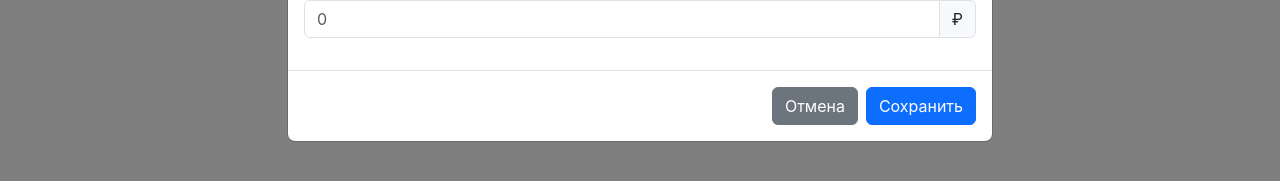
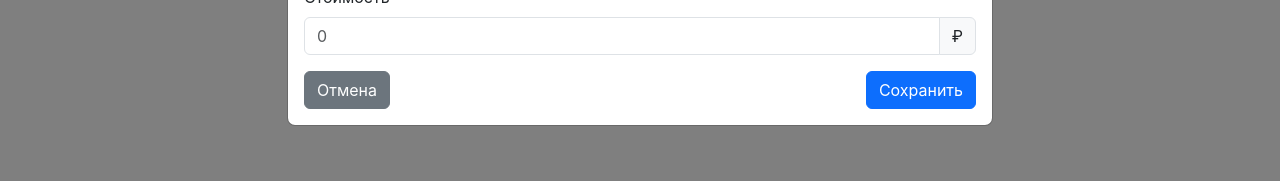
Before and after one commit to djhsgfjk/sellers-personal-account, a React (Create React App) app in the folder frontend/: page / in a window 1280 px wide. Both pictures are taken after a click on the button "Новое объявление". Shown: the part 565-746 px from the top of the page. Built offline with nearby package versions, Linux system fonts and the light colour scheme; no server answers.

Commit message:
feat: able to add new ad

```diff
--- a/frontend/src/components/AdEditor.tsx
+++ b/frontend/src/components/AdEditor.tsx
@@ -1,29 +1,53 @@
 import React from 'react';
+import { useState } from 'react';
 import Form from 'react-bootstrap/Form';
 import InputGroup from 'react-bootstrap/InputGroup';
+import { Button, Modal } from 'react-bootstrap';
 import { Ad } from '../types';
 
-function AdEditor({ ad } : { ad?: Ad }) {
+function AdEditor({ ad, handleSave, handleClose } : { ad?: Ad, handleSave: (ad: Ad) => void, handleClose: () => void }) {
+    const [imageUrl, setImageUrl] = useState(ad?.imageUrl);
+    const [name, setName] = useState(ad?.name);
+    const [description, setDescription] = useState(ad?.description);
+    const [price, setPrice] = useState(ad?.price);
+
     // Картинка (текстовое поле для ввода URL);
     // Название (текстовое поле);
     // Описание (текстовое поле)
     // Стоимость (числовое поле);
 
     return (
+        <>
             <Form className="ad-editor">
                 <Form.Group className="mb-3 ad-editor__value" controlId="formBasicEmail">
                     <Form.Label>Фото</Form.Label>
-                <Form.Control type="text" placeholder="Введите URL фото товара..." value={ad?.imageUrl} />
+                    <Form.Control
+                        type="text"
+                        placeholder="Введите URL фото товара..."
+                        defaultValue={imageUrl}
+                        onChange={(event) => {setImageUrl(event.target.value)}}
+                    />
                 </Form.Group>
 
                 <Form.Group className="mb-3 ad-editor__value" controlId="formBasicEmail">
                     <Form.Label>Название</Form.Label>
-                <Form.Control type="text" placeholder="Введите название товара..." value={ad?.name} />
+                    <Form.Control
+                        type="text"
+                        placeholder="Введите название товара..."
+                        defaultValue={name}
+                        onChange={(event) => {setName(event.target.value)}}
+                    />
                 </Form.Group>
 
                 <Form.Group className="mb-3 ad-editor__value" controlId="formBasicEmail">
                     <Form.Label>Описание</Form.Label>
-                <Form.Control as="textarea" rows={5} placeholder="Введите описание..." value={ad?.description} />
+                    <Form.Control
+                        as="textarea"
+                        rows={5}
+                        placeholder="Введите описание..."
+                        defaultValue={description}
+                        onChange={(event) => {setDescription(event.target.value)}}
+                    />
                 </Form.Group>
 
                 <Form.Group className="mb-3 ad-editor__value" controlId="formBasicEmail">
@@ -31,13 +55,23 @@ function AdEditor({ ad } : { ad?: Ad }) {
                     <InputGroup className="mb-3">
                         <Form.Control
                             placeholder="0"
-                        value={ad?.price}
+                            defaultValue={price}
+                            onChange={(event) => {setPrice(parseInt(event.target.value))}}
                         />
                         <InputGroup.Text>₽</InputGroup.Text>
                     </InputGroup>
                 </Form.Group>
+                <div className='ad-editor__buttons'>
+                <Button variant="secondary" onClick={handleClose}>Отмена</Button>
+                <Button variant="primary" onClick={() => {
+                        if (handleSave) {
+                            handleSave({imageUrl, name, description, price} as Ad);
+                        }}
+                    }
+                >Сохранить</Button>
+            </div>
             </Form>
-    );
+    </>);
 }
 
 export default AdEditor;
--- a/frontend/src/components/Ads.tsx
+++ b/frontend/src/components/Ads.tsx
@@ -1,5 +1,5 @@
 import React from 'react';
-import { useState, useRef, useEffect } from 'react';
+import { useState, useEffect } from 'react';
 import ModalWindow from './ModalWindow';
 import AdEditor from './AdEditor';
 import AdCard from './AdCard';
@@ -12,6 +12,33 @@ function Ads() {
 
   const handleClose = () => setShow(false);
   const handleShow = () => setShow(true);
+  const handleSave = (ad: Ad) => {
+    const url = 'http://localhost:3000/advertisements';
+
+    const request = new Request(url, {
+        method: "POST",
+        headers: {
+          'Content-Type': 'application/json;charset=utf-8'
+        },
+        body: JSON.stringify(ad),
+    });
+
+    fetch(request)
+    .then((response: any) => {
+      if (response.ok) {
+        setShow(false);
+        response.json()
+        .then((newAd: Ad) => {
+          setAds([...ads, newAd as Ad]);
+        });
+      } else {
+        return new Error;
+      }
+    })
+    .catch(() => {
+      alert('При сохранении возникала ошибка , попробуйте ещё раз');
+    })
+  }
 
   useEffect(() => {
     const url = 'http://localhost:3000/advertisements';
@@ -21,12 +48,12 @@ function Ads() {
     });
 
     fetch(request)
-    .then((response) => {
+    .then((response: any) => {
       if (response.ok) {
         return response.json();
       }
     })
-    .then((result) => {
+    .then((result: any) => {
       setAds(result as Array<Ad>);
     })
   }, []);
@@ -44,9 +71,8 @@ function Ads() {
             title='Добавить объявление'
             show={show}
             handleClose={handleClose}
-            showButtons={true}
         >
-            <AdEditor />
+            <AdEditor handleClose={handleClose} handleSave={handleSave} />
         </ModalWindow>
     </div>
   );
--- a/frontend/src/components/ModalWindow.tsx
+++ b/frontend/src/components/ModalWindow.tsx
@@ -6,17 +6,13 @@ import { ReactNode } from '../types';
 function ModalWindow({
     title,
     text,
-    showButtons,
     handleClose,
-    handleSave,
     show,
     children
 } : {
     title: string,
     text?: string,
-    showButtons?: boolean,
-    handleClose?: () => void,
-    handleSave?: () => void,
+    handleClose: () => void,
     show: boolean,
     children?: ReactNode
 }) {
@@ -29,12 +25,6 @@ function ModalWindow({
                 {text ? <p>{text}</p> : null}
                 {children ? children : null}
             </Modal.Body>
-        {showButtons ?
-        <Modal.Footer>
-          <Button variant="secondary" onClick={handleClose}>Отмена</Button>
-          <Button variant="primary" onClick={handleSave}>Сохранить</Button>
-        </Modal.Footer>
-        : null}
         </Modal>
     );
     }
--- a/frontend/src/index.css
+++ b/frontend/src/index.css
@@ -84,3 +84,8 @@ a {
   flex-wrap: wrap;
   gap: 32px;
 }
+
+.ad-editor__buttons {
+  display: flex;
+  justify-content: space-between;
+}
```
Lines whose indentation alone changed are shown as unchanged.
